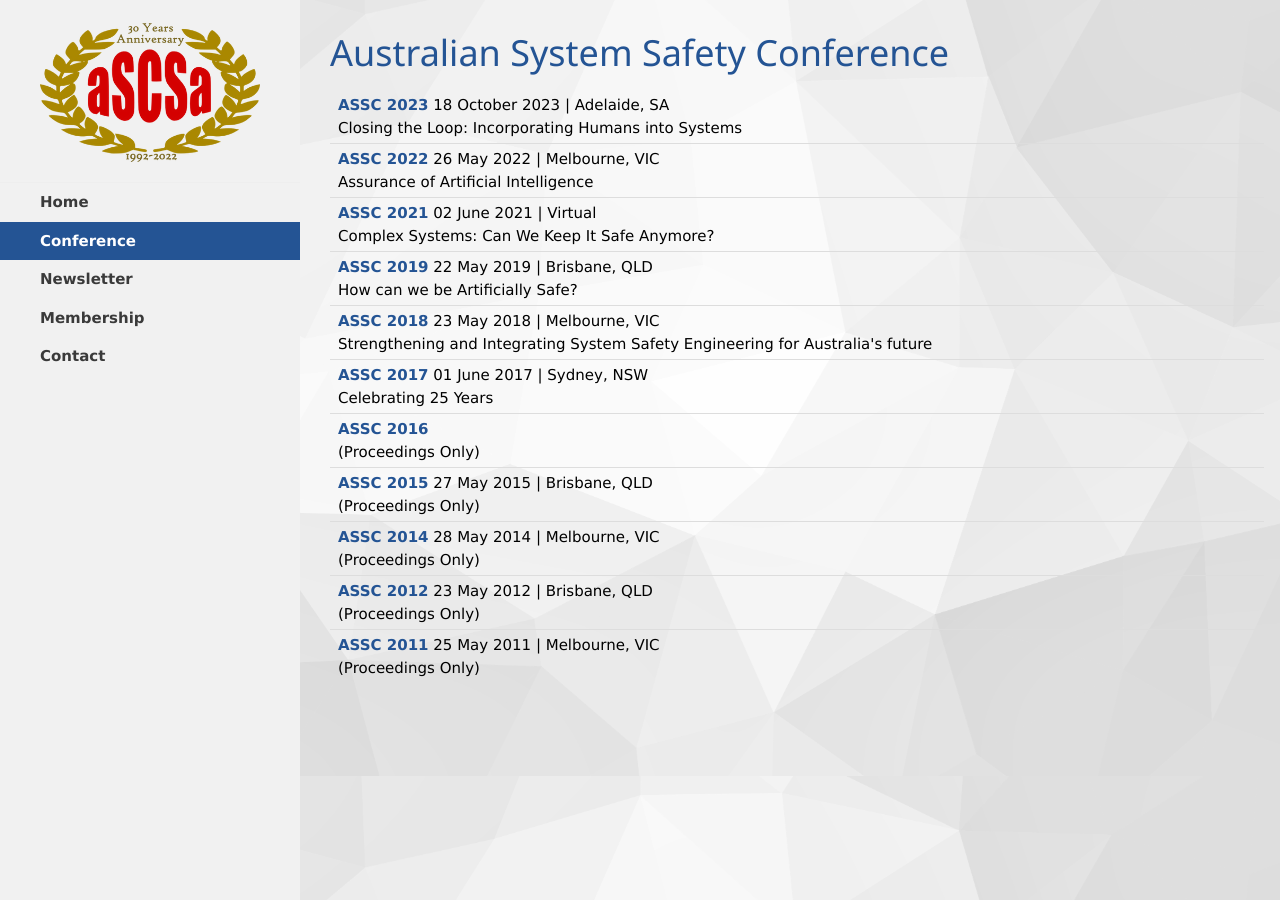
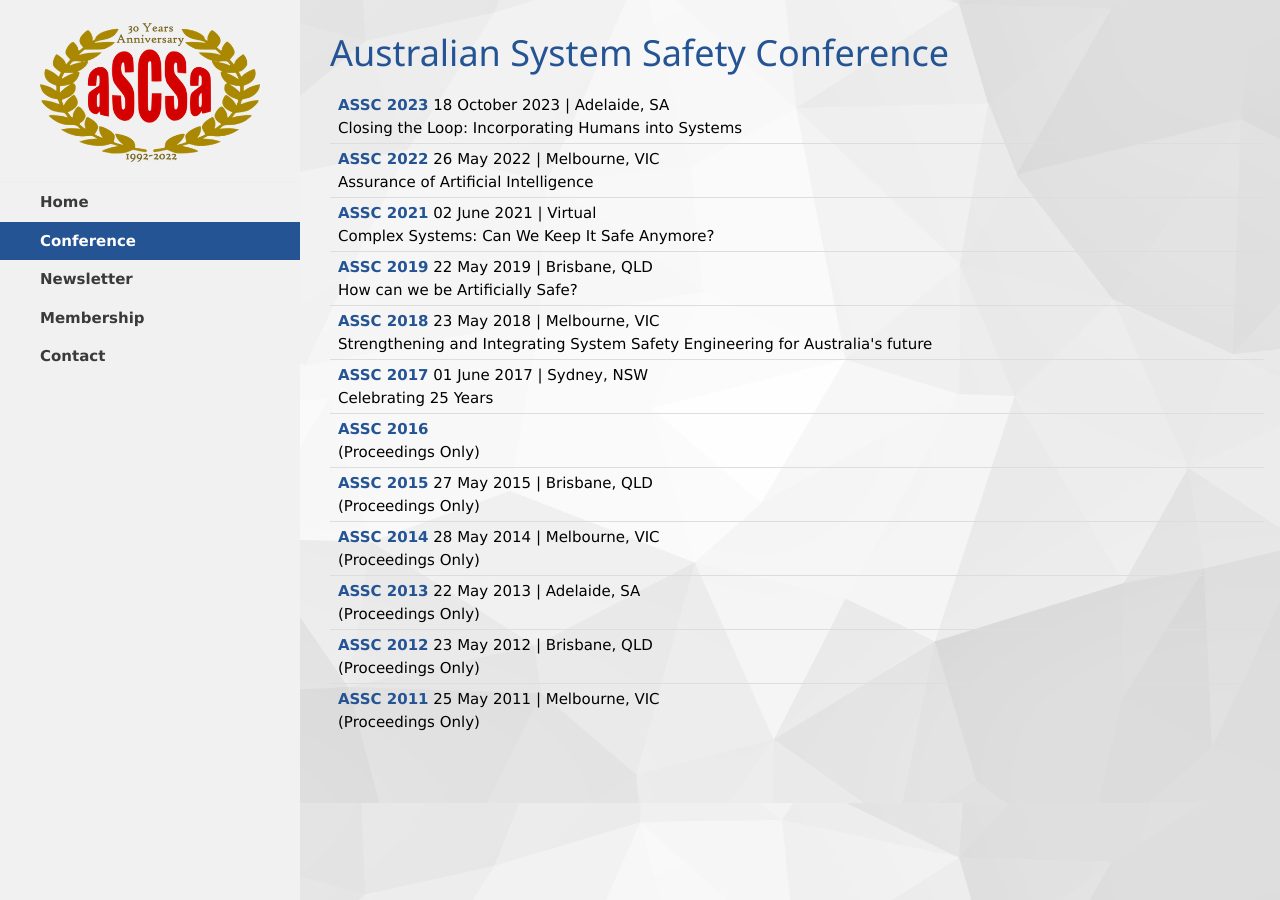
Before and after one commit to aus-safety-critical-systems-assoc/aus-safety-critical-systems-assoc.github.io, a Jekyll site: the page built from conference.html, in a window 1280 px wide. Built offline with Jekyll 4.4.1, drawn with Linux system fonts in a browser that asks for light colours.

Commit message:
AASC2013 proceedings added.

```diff
--- a/conference.html
+++ b/conference.html
@@ -36,6 +36,12 @@
       </a>
     </li>
     <li class="w3-padding-small">
+      <a href="/assets/docs/conferences/ASSC2013 Proceedings.pdf" class="expand">
+        <b class="w3-text-theme">ASSC 2013</b> 22 May 2013 | Adelaide, SA<br>
+        (Proceedings Only)
+      </a>
+    </li>
+    <li class="w3-padding-small">
       <a href="/assets/docs/conferences/ASSC2012 Proceedings.pdf" class="expand">
         <b class="w3-text-theme">ASSC 2012</b> 23 May 2012 | Brisbane, QLD<br>
         (Proceedings Only)
```
Also changed, not shown: 1 other file.
